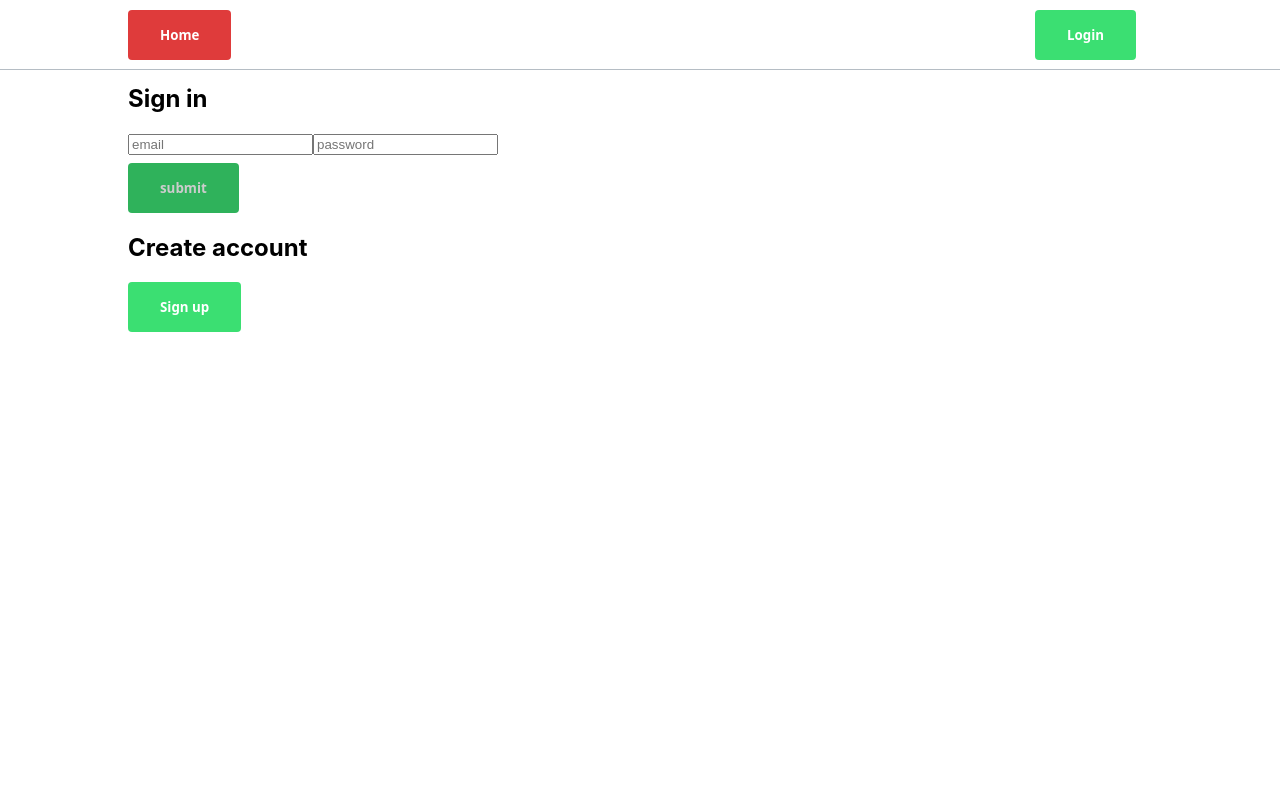
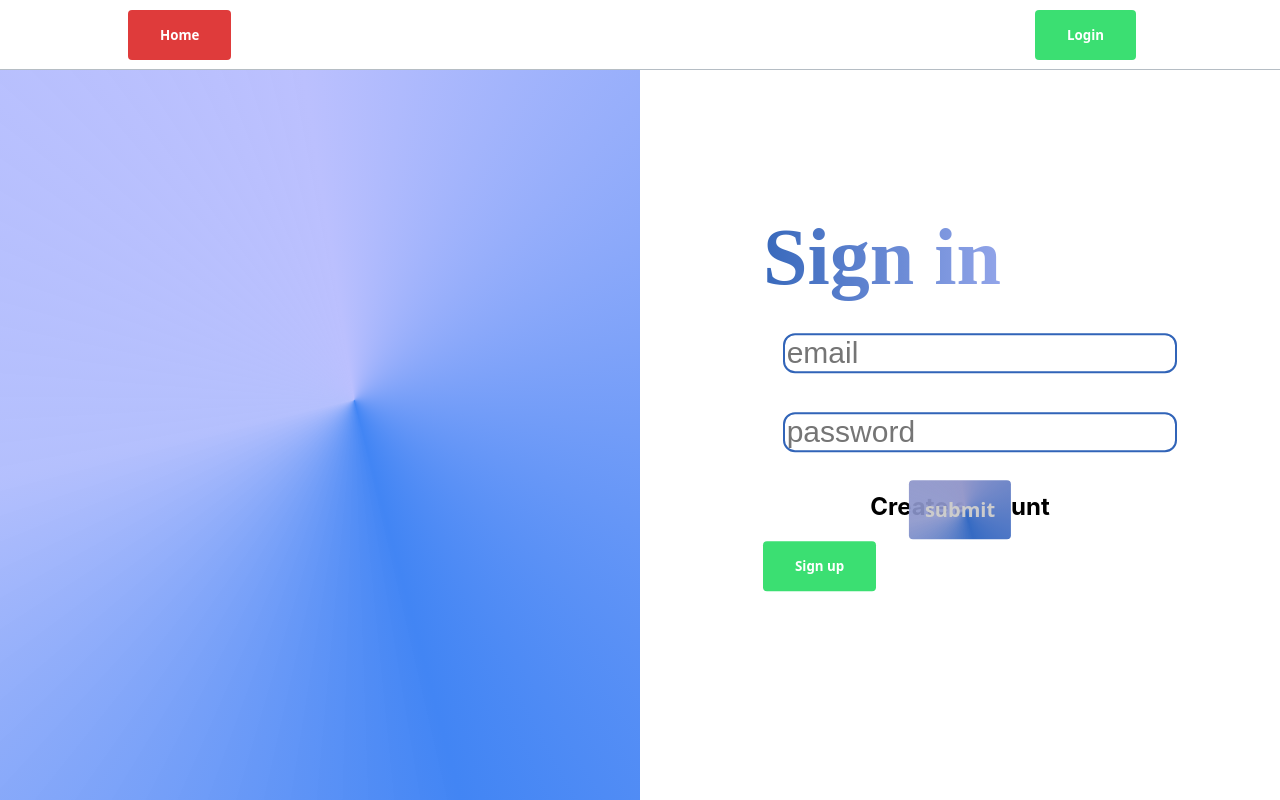
Before and after one commit to seng-fudge/frontend, a Next.js app: page /login in a window 1280 px wide. Built offline with nearby package versions, Linux system fonts and the light colour scheme.

Commit message:
Started working on login

```diff
--- a/pages/login.js
+++ b/pages/login.js
@@ -5,11 +5,21 @@ import { useState } from "react";
 import { UserContext } from "../lib/context";
 import Link from "next/link";
 import LogoutButton from "../components/logoutButton";
+import styles from "../styles/Authentication.module.css"
 
 export default function Login() {
   const { email } = useContext(UserContext);
 
-  return <main>{email ? <LogoutButton/> : <SigninForm />}</main>;
+  return (
+    <>
+      <div className="split left gradient"></div>
+      <div className="split right">
+        <div className="centered">
+          {email ? <LogoutButton /> : <SigninForm />}
+        </div>
+      </div>
+    </>
+  );
 }
 
 function SigninForm() {
@@ -33,24 +43,26 @@ function SigninForm() {
   };
 
   return (
-    <section>
-      <h2>Sign in</h2>
+    <>
+      <h2 className="title">Sign in</h2>
       <form onSubmit={onSubmit}>
         <input
           name="email"
           placeholder="email"
           value={formEmail}
           onChange={onChangeEmail}
+          className = {styles.input}
         />
         <input
           name="password"
           placeholder="password"
           value={formPassword}
           onChange={onChangePassword}
+          className = {styles.input}
         />
         <button
           type="submit"
-          className="btn-green"
+          className="btn-gradient centered-horizontal"
           disabled={!formEmail || !formPassword}
         >
           submit
@@ -60,6 +72,6 @@ function SigninForm() {
       <Link href="/signup" passHref>
         <button className="btn-green">Sign up</button>
       </Link>
-    </section>
+    </>
   );
 }
--- /dev/null
+++ b/styles/Authentication.module.css
@@ -0,0 +1,6 @@
+.input{
+    border: 2px solid #3164B8;
+    margin: 5%;
+    border-radius: 12px;
+    font-size: 30px;
+}
--- a/styles/globals.css
+++ b/styles/globals.css
@@ -102,7 +102,7 @@ button.btn-green {
   color: white;
 }
 
-button.btn-gradient{
+button.btn-gradient {
   color: white;
   background: conic-gradient(
     from 154.3deg at 55.33% 50%,
@@ -112,6 +112,11 @@ button.btn-gradient{
     #bbc0fe 196.9deg,
     #4285f4 370.74deg
   );
+
+  margin-right: 0px;
+  padding-right: 16px;
+  padding-left: 16px;
+  font-size: 20px;
 }
 
 /* Split the screen in half */
@@ -154,7 +159,7 @@ button.btn-gradient{
   text-align: center;
 }
 
-.centered-horizontal{
+.centered-horizontal {
   position: absolute;
   left: 50%;
   transform: translate(-50%, 0%);
@@ -162,7 +167,7 @@ button.btn-gradient{
 }
 
 .title {
-font-family: 'Ubuntu';
+  font-family: "Ubuntu";
   font-style: normal;
   font-weight: 700;
   font-size: 80px;
@@ -171,9 +176,8 @@ display: flex;
   align-items: center;
   margin-top: 10px;
   margin-bottom: 10px;
-background: linear-gradient(90deg, #3164B8 -4.36%, #BBC0FE 87.92%);
+  background: linear-gradient(90deg, #3164b8 -4.36%, #bbc0fe 87.92%);
   -webkit-background-clip: text;
   -webkit-text-fill-color: transparent;
   background-clip: text;
-
 }
```
Also changed, not shown: pages/signup.js (+6 -3 lines). Lines whose indentation alone changed are shown as unchanged.
